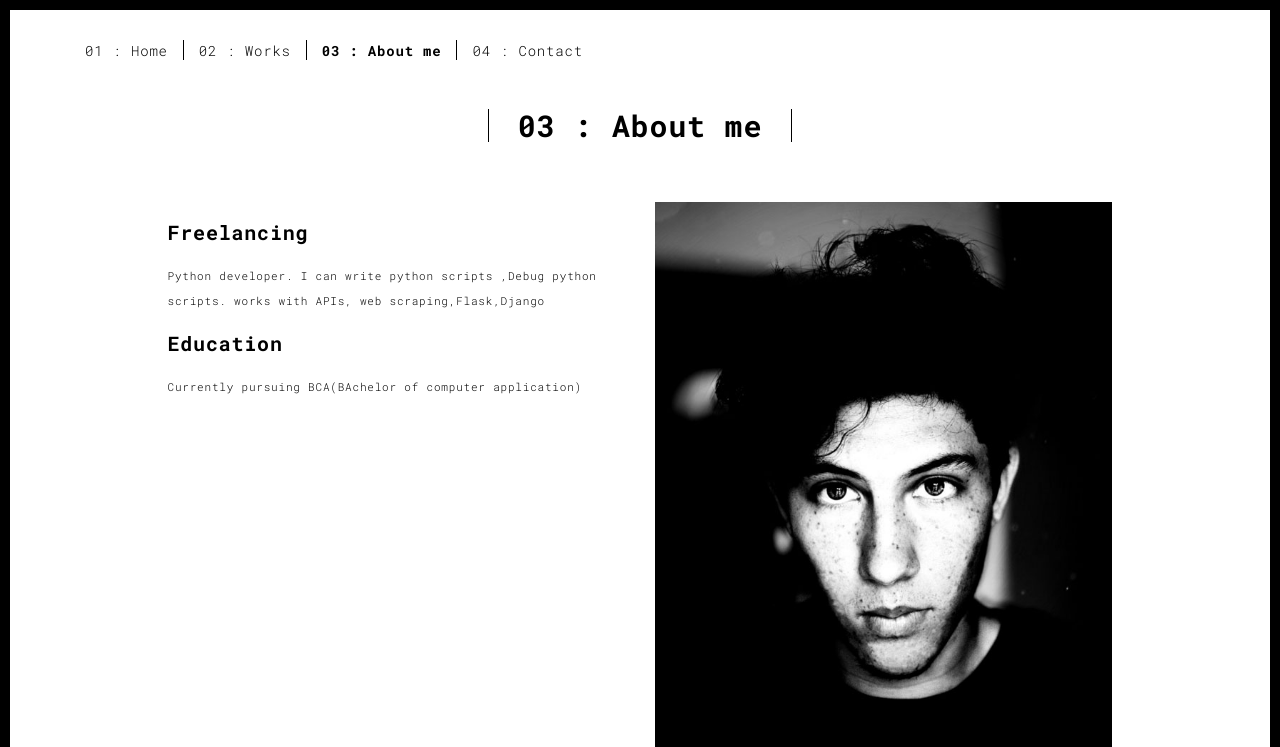
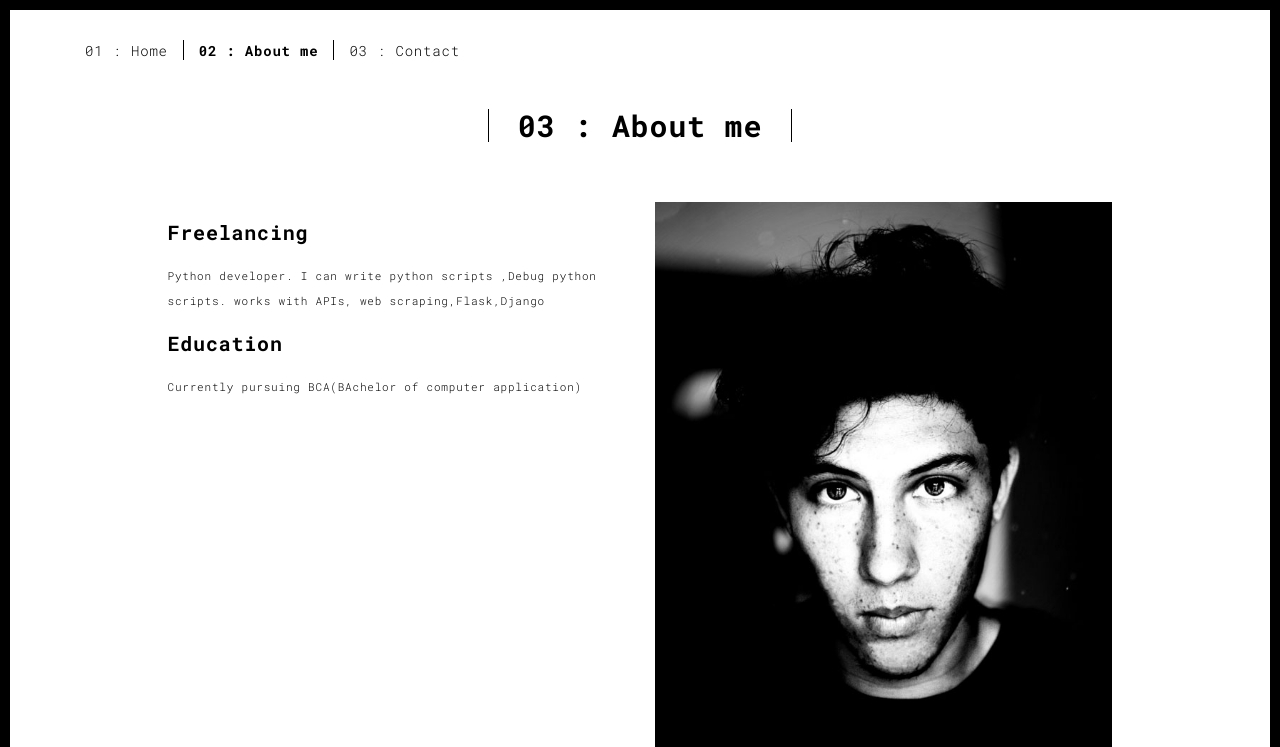
Before and after one commit to MaheshKaji/portfolio, a Flask app: page /about.html in a window 1280 px wide. Shown: the top 747 px of the page. Run offline with Flask 3, Linux system fonts and the light colour scheme; some libraries are stand-ins or nearby versions.

Commit message:
about.html

```diff
--- a/templates/about.html
+++ b/templates/about.html
@@ -38,9 +38,8 @@
       <div class="collapse navbar-collapse" id="navbar-collapse">
         <ul class="nav navbar-nav ">
           <li><a href="./index.html" title="">01 : Home</a></li>
-          <li><a href="./works.html" title="">02 : Works</a></li>
-          <li><a href="./about.html" title="">03 : About me</a></li>
-          <li><a href="./contact.html" title="">04 : Contact</a></li>
+          <li><a href="./about.html" title="">02 : About me</a></li>
+          <li><a href="./contact.html" title="">03 : Contact</a></li>
         </ul>
 
 
```
